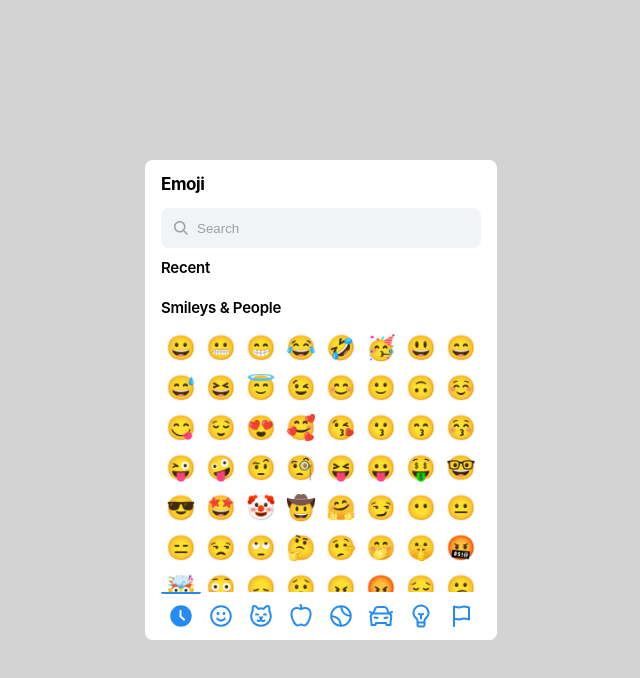
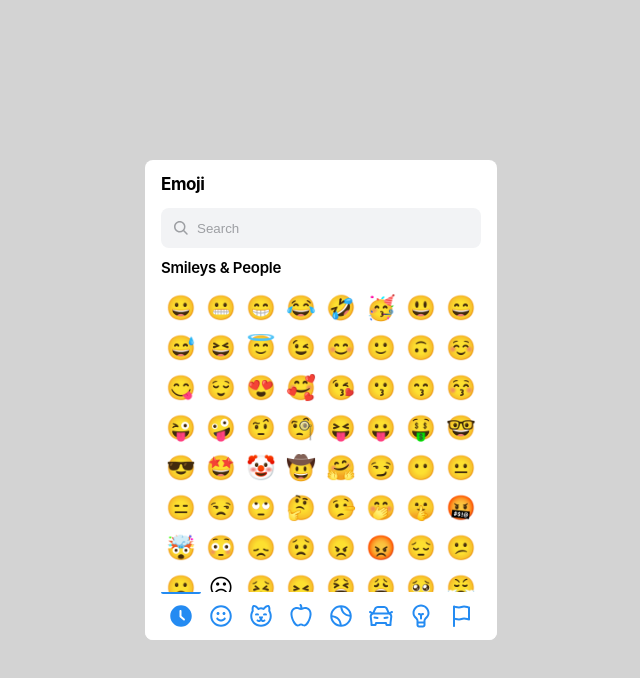
Before and after one commit to metreniuk/emoji-picker, a React (Create React App) app: page / in a window 1280 px wide. Shown: the top 678 px of the page, without its empty margins (319-959 px from the left). Built offline with nearby package versions, Linux system fonts and the light colour scheme.

Commit message:
Hide empty section

```diff
--- a/src/EmojiPicker/components/CategoriesListing/CategoriesListing.css
+++ b/src/EmojiPicker/components/CategoriesListing/CategoriesListing.css
@@ -4,3 +4,7 @@
   padding: 0 16px;
   position: relative;
 }
+
+.categories-listing__section--empty {
+  display: none;
+}
--- a/src/EmojiPicker/components/CategoriesListing/CategoriesListing.tsx
+++ b/src/EmojiPicker/components/CategoriesListing/CategoriesListing.tsx
@@ -1,4 +1,5 @@
-import React, { useEffect, useRef, useState, createRef } from "react";
+import React, { useEffect, useRef, createRef } from "react";
+import classNames from "classnames";
 
 import "./CategoriesListing.css";
 
@@ -73,7 +74,9 @@ const CategoriesListing = ({
       {emoji.map(([id, items], i) => (
         <Section
           key={id}
-          className="categories-listing__section"
+          className={classNames("categories-listing__section", {
+            "categories-listing__section--empty": items.length === 0,
+          })}
           title={titlesMap[id]}
           ref={sectionsRefs[i]}
           isScrolled={isScrolledValues[i]}
```
